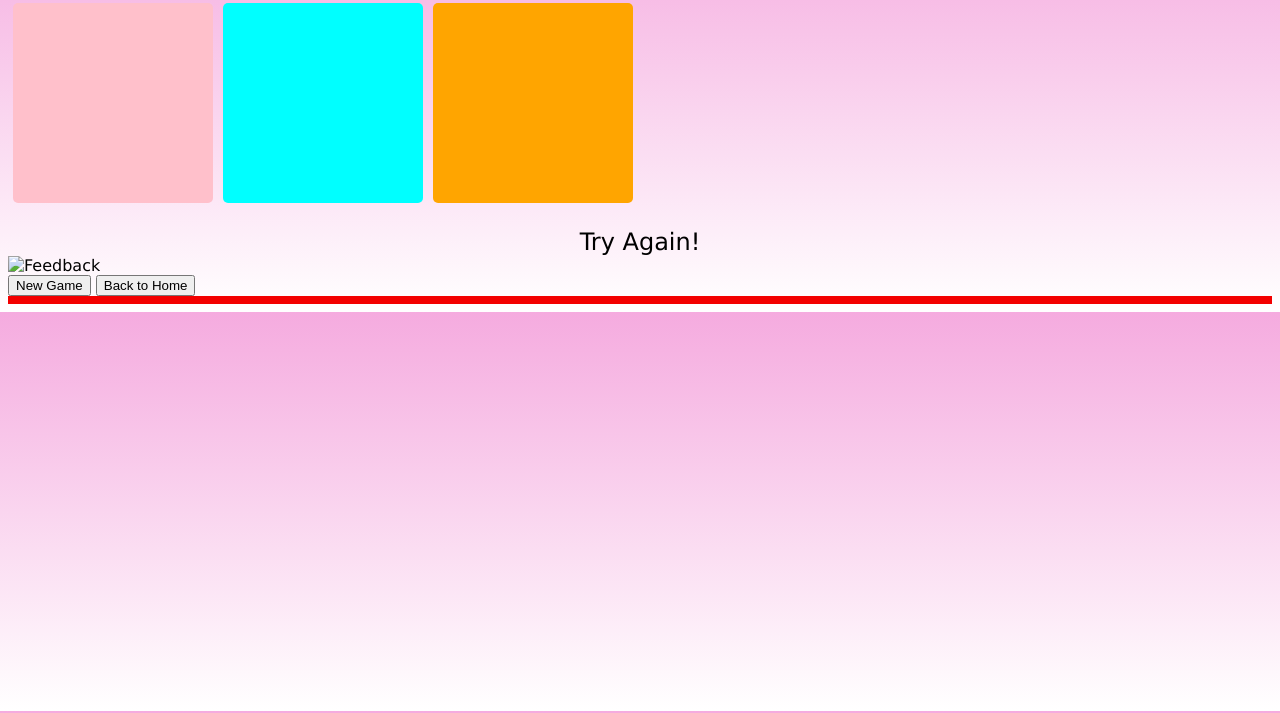
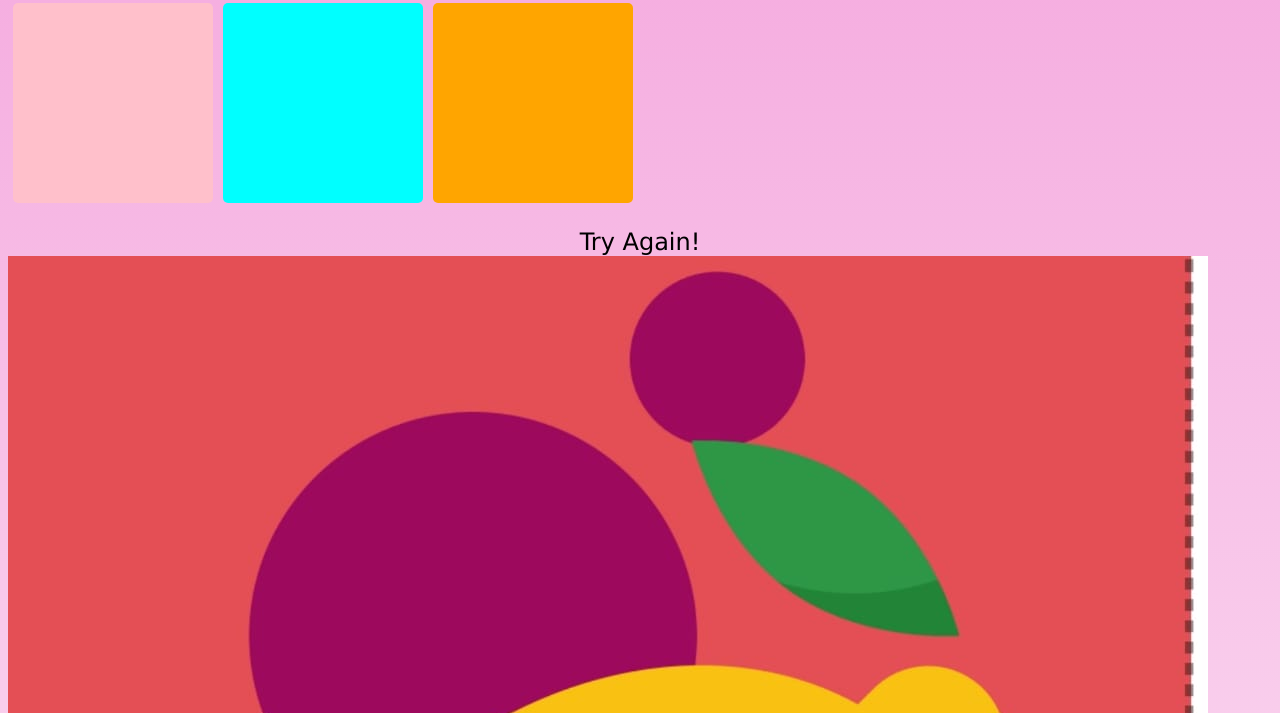
Before and after one commit to mega067/English_Fun_Kids, a plain HTML site: page juegos/colores/colores.html in a window 1280 px wide. Both pictures are taken after a click on the button 323 px from the left and 190 px from the top of the page. Shown: the part 87-800 px from the top of the page. Drawn offline with Linux system fonts and the light colour scheme.

Commit message:
no importa

```diff
--- a/juegos/colores/colores.html
+++ b/juegos/colores/colores.html
@@ -18,11 +18,4 @@
 
     <script src="script.js"></script>
 </body>
-
-
-  <footer class="pie">
-    </footer>
-
-  <script src="script.js"></script>
-
 </html>
--- a/juegos/colores/script.js
+++ b/juegos/colores/script.js
@@ -51,7 +51,7 @@ function checkAnswer(isCorrect) {
     startGame(); // Start a new round
   } else {
     currentScore = 0; // Reset score if incorrect
-    feedbackImage.src = "incorrect-image.png";
+    feedbackImage.src = "/img/memoramas_img/limon.jpg";
     resultDisplay.textContent = "Try Again!";
     updateScoreDisplay();
   }
```
